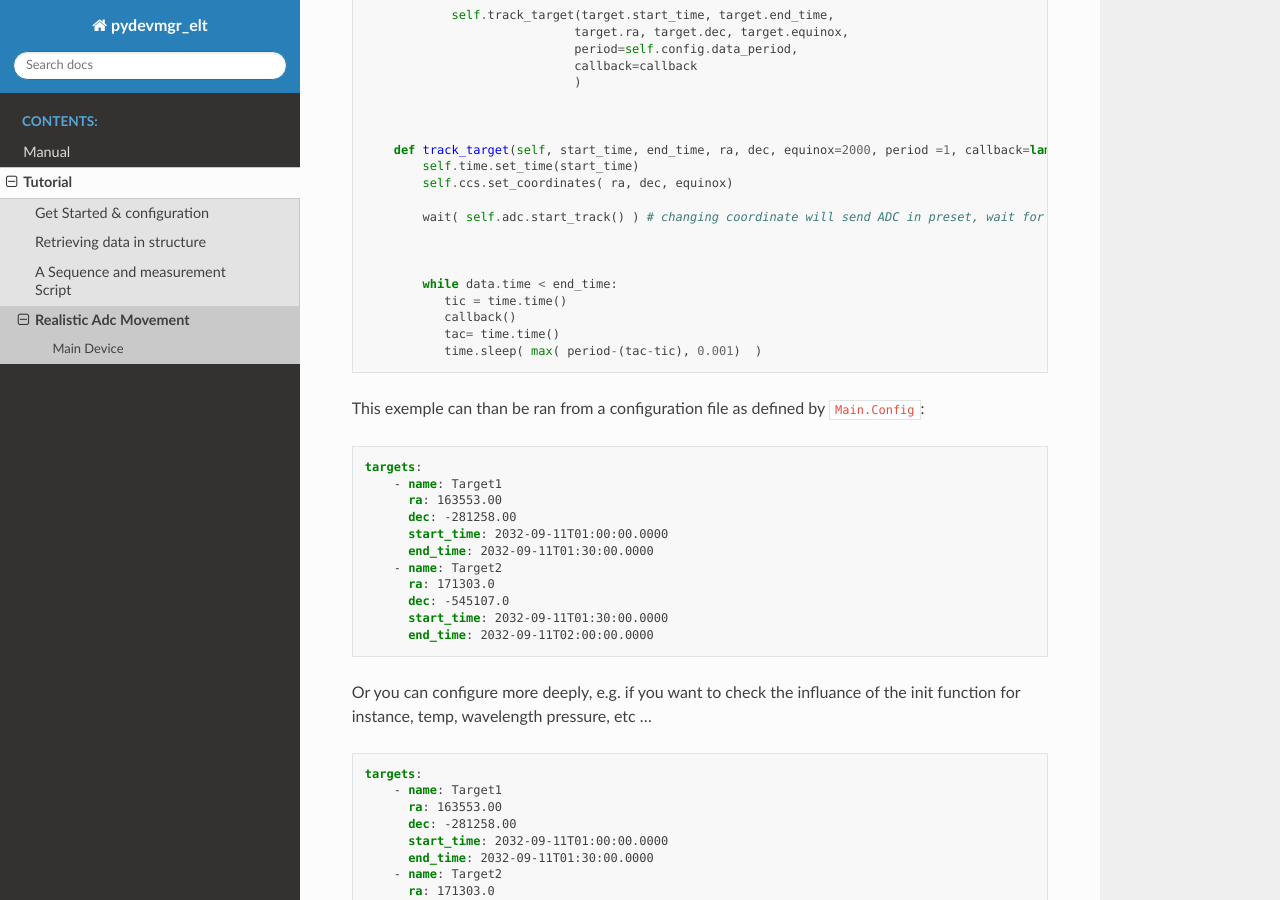
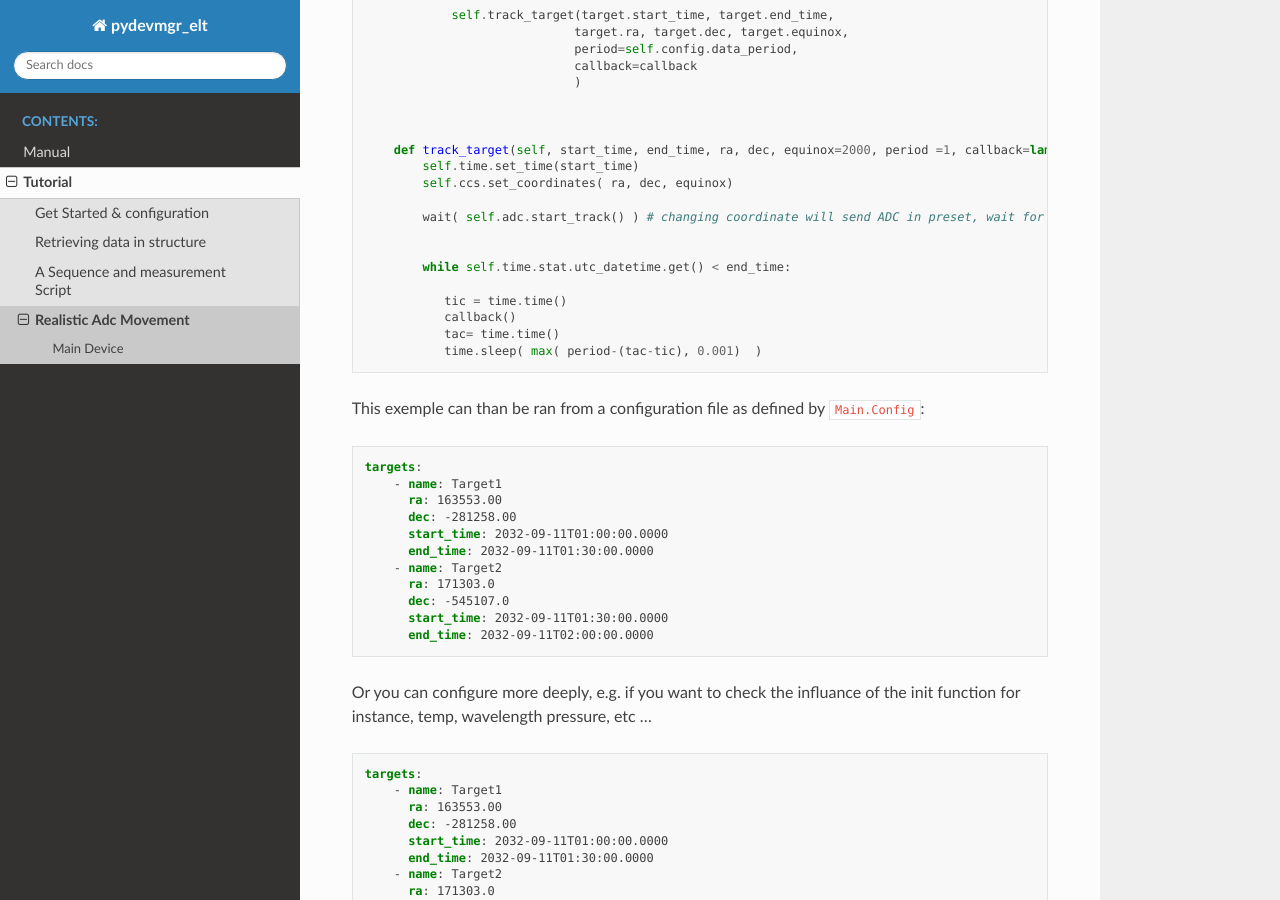
Before and after one commit to efisoft-elt/pydevmgr_elt, a Sphinx documentation site: the page built from docs/source/exemples/adc_movement.rst, in a window 1280 px wide and 900 px high, scrolled down 2547 px. Built offline with Sphinx 7.4.7 and the Read the Docs theme 2.0.0, drawn with Linux system fonts in a browser that asks for light colours.

Commit message:
Edit Doc

```diff
--- a/docs/source/exemples/adc_movement.rst
+++ b/docs/source/exemples/adc_movement.rst
@@ -148,8 +148,8 @@ Here is the script:
             wait( self.adc.start_track() ) # changing coordinate will send ADC in preset, wait for tracking
 
 
+            while self.time.stat.utc_datetime.get() < end_time:
 
-            while data.time < end_time:
                tic = time.time()
                callback()
                tac= time.time()
```
